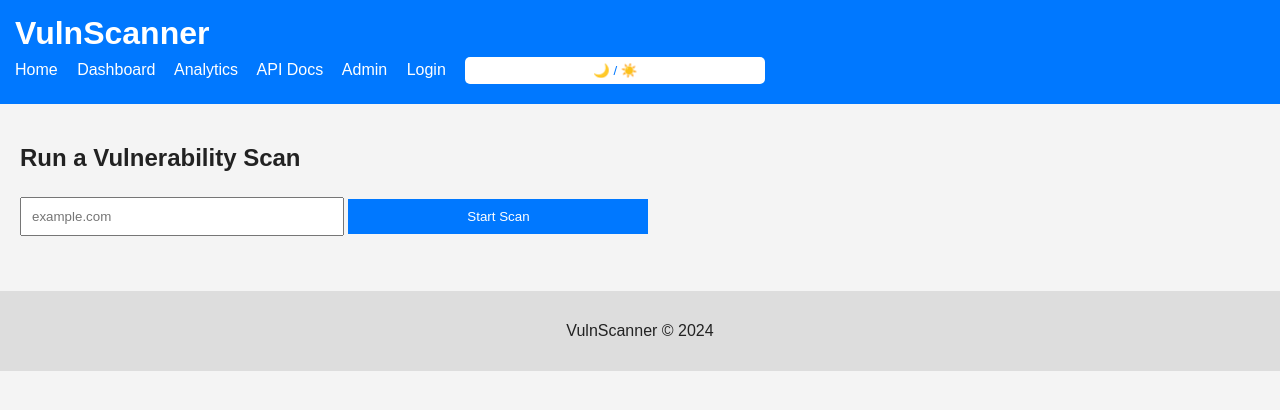
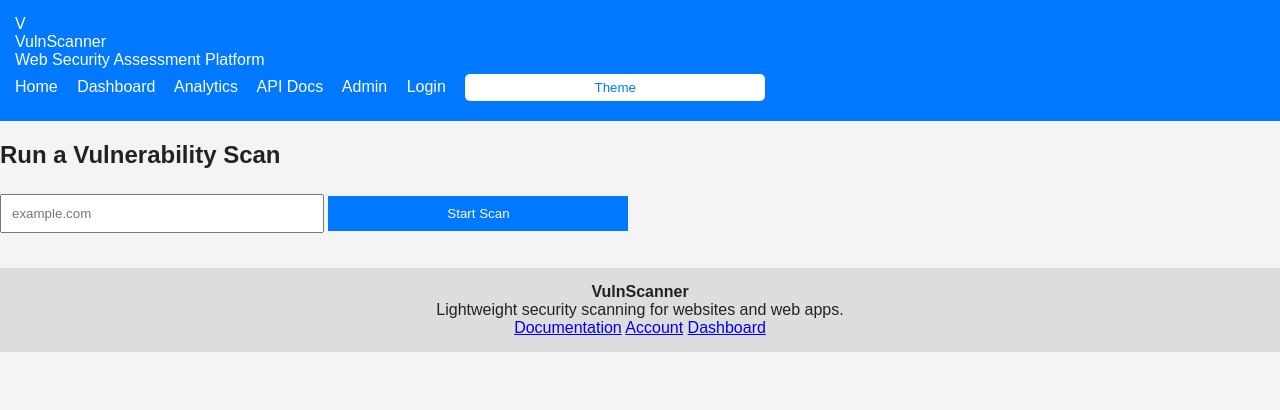
Before and after one commit to The0TGP/VulnScannerReal, a FastAPI app: page / in a window 1280 px wide. Shown: the top 410 px of the page. Run offline with FastAPI, Linux system fonts and the light colour scheme; parts of the project's set-up code (start-up, migrations or seed data) failed here and were passed over.

Commit message:
Update layout.html

```diff
--- a/app/templates/layout.html
+++ b/app/templates/layout.html
@@ -1,19 +1,18 @@
 <!DOCTYPE html>
-<html>
+<html lang="en">
 <head>
+    <meta charset="UTF-8">
+    <meta name="viewport" content="width=device-width, initial-scale=1.0">
     <title>VulnScanner</title>
-
     <link rel="stylesheet" href="/static/style.css">
     <link rel="stylesheet" href="/static/dark.css">
     <link rel="stylesheet" href="/static/mobile.css">
-
     <script>
         function toggleDarkMode() {
             const body = document.body;
             const isDark = body.classList.toggle("dark-mode");
             localStorage.setItem("theme", isDark ? "dark" : "light");
         }
-
         window.onload = () => {
             if (localStorage.getItem("theme") === "dark") {
                 document.body.classList.add("dark-mode");
@@ -21,30 +20,42 @@
         };
     </script>
 </head>
-
 <body>
-
-<header>
-    <h1>VulnScanner</h1>
-
-    <nav>
+    <header class="site-header">
+        <div class="nav-wrap">
+            <div class="brand">
+                <div class="brand-mark">V</div>
+                <div>
+                    <div class="brand-title">VulnScanner</div>
+                    <div class="brand-subtitle">Web Security Assessment Platform</div>
+                </div>
+            </div>
+            <nav class="main-nav">
                 <a href="/">Home</a>
                 <a href="/dashboard">Dashboard</a>
                 <a href="/analytics">Analytics</a>
                 <a href="/api-docs">API Docs</a>
                 <a href="/admin">Admin</a>
                 <a href="/login">Login</a>
-        <button onclick="toggleDarkMode()" id="theme-btn">🌙 / ☀️</button>
+                <button type="button" class="theme-toggle" onclick="toggleDarkMode()">Theme</button>
             </nav>
+        </div>
     </header>
-
-<div class="container">
+    <main class="page-shell">
         {% block content %}{% endblock %}
+    </main>
+    <footer class="site-footer">
+        <div class="footer-inner">
+            <div>
+                <strong>VulnScanner</strong><br>
+                Lightweight security scanning for websites and web apps.
             </div>
-
-<footer>
-    <p>VulnScanner © 2024</p>
+            <div class="footer-links">
+                <a href="/api-docs">Documentation</a>
+                <a href="/login">Account</a>
+                <a href="/dashboard">Dashboard</a>
+            </div>
+        </div>
     </footer>
-
 </body>
 </html>
```
Lines whose indentation alone changed are shown as unchanged.
